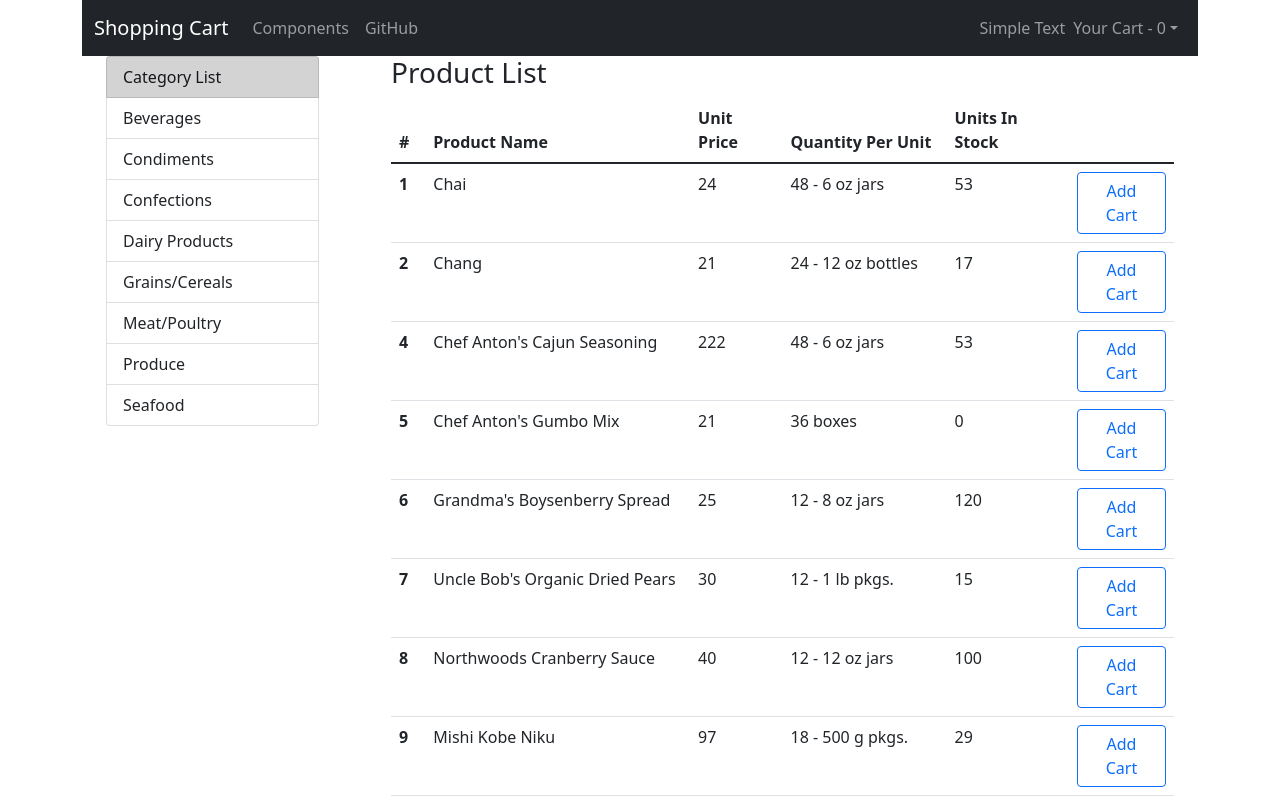
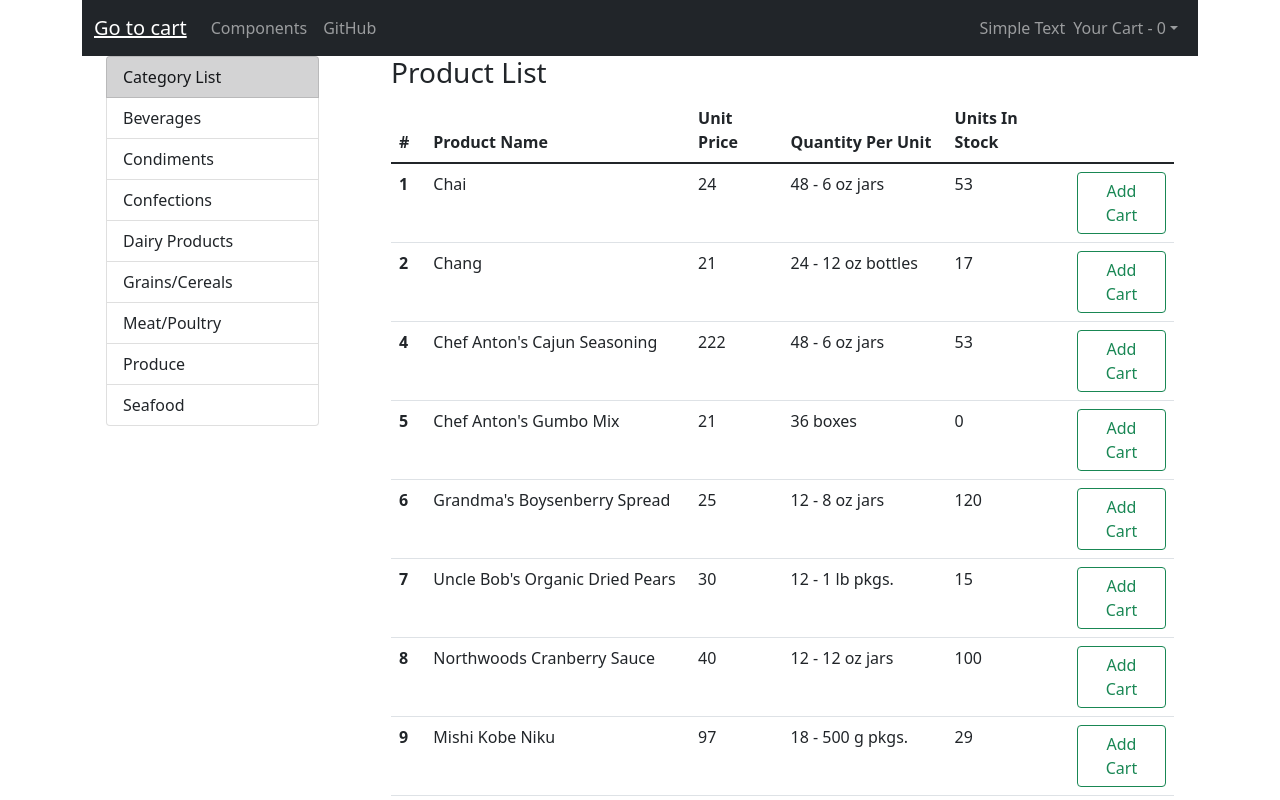
Before and after one commit to ihsansunman/Shopping-Cart, a React (Create React App) app: page / in a window 1280 px wide. Shown: the top 800 px of the page. Built offline with nearby package versions, Linux system fonts and the light colour scheme; data requests are answered from the project's data file.

Commit message:
Add CartList Remove Button

```diff
--- a/src/App.js
+++ b/src/App.js
@@ -10,6 +10,8 @@ import CartList from "./CartList";
 
 export default class App extends Component {
   state = { currentCategory: "", products: [], cart: [] };
+
+
 
   changeCategory = (category) => {
     this.setState({ currentCategory: category.categoryName });
@@ -45,6 +47,7 @@ export default class App extends Component {
   removeFromCart = (product) => {
     let newCart = this.state.cart.filter((c) => c.product.id !== product.id);
     this.setState({ cart: newCart });
+    alertify.error(product.productName + " remove from cart!");
   };
 
   render() {
--- a/src/CartList.js
+++ b/src/CartList.js
@@ -1,9 +1,9 @@
-import React, { Component } from 'react'
-import { Container,Table } from 'reactstrap'
+import React, { Component } from "react";
+import { Container, Table, Button } from "reactstrap";
 
 export default class CartList extends Component {
-  renderCart(){
-    return(
+  renderCart() {
+    return (
       <Table striped>
         <thead>
           <tr>
@@ -13,30 +13,36 @@ export default class CartList extends Component {
             <th>Unit Price</th>
             <th>Unit in Stock</th>
             <th>Quantity</th>
+            <th></th>
           </tr>
         </thead>
         <tbody>
-          {
-            this.props.cart.map(cartItem=>(
+          {this.props.cart.map((cartItem) => (
             <tr key={cartItem.product.id}>
               <td>{cartItem.product.id}</td>
               <td>{cartItem.product.categoryId}</td>
               <td>{cartItem.product.productName}</td>
               <td>{cartItem.product.unitPrice}</td>
-                  <td>{cartItem.product.unitsInStock }</td>
+              <td>{cartItem.product.unitsInStock}</td>
               <td>{cartItem.quantity}</td>
+              <td>
+                <Button
+                  onClick={() => {
+                    this.props.removeFromCart(cartItem.product);
+                  }}
+                  color="danger"
+                  outline
+                >
+                  Remove
+                </Button>
+              </td>
             </tr>
-            ))
-          }
+          ))}
         </tbody>
       </Table>
-    )
+    );
   }
   render() {
-    return (
-      <Container>
-        {this.renderCart()}
-      </Container>
-    )
+    return <Container>{this.renderCart()}</Container>;
   }
 }
--- a/src/Navi.js
+++ b/src/Navi.js
@@ -7,8 +7,9 @@ import {
   NavbarBrand,
   NavbarToggler,
   Collapse,
-  NavbarText,
+  NavbarText
 } from "reactstrap";
+import { Link } from "react-router-dom";
 import CartSummary from "./CartSummary";
 
 export default class Navi extends Component {
@@ -16,7 +17,7 @@ export default class Navi extends Component {
     return (
       <div>
         <Navbar color="dark" expand="md" dark mb="3">
-          <NavbarBrand href="/">Shopping Cart</NavbarBrand>
+          <NavbarBrand><Link style={{color: 'white'}} to="">Go to cart</Link></NavbarBrand>
           <NavbarToggler onClick={function noRefCheck() {}} />
           <Collapse navbar>
             <Nav className="me-auto" navbar>
--- a/src/ProductList.js
+++ b/src/ProductList.js
@@ -28,7 +28,7 @@ export default class ProductList extends Component {
                 <td>{product.quantityPerUnit}</td>
                 <td>{product.unitsInStock}</td>
                 <td>
-                  <Button onClick={()=>{this.props.addToCart(product)}} color="primary" outline>
+                  <Button onClick={()=>{this.props.addToCart(product)}} color="success" outline>
                     Add Cart
                   </Button>
                 </td>
```
Lines whose indentation alone changed are shown as unchanged.
